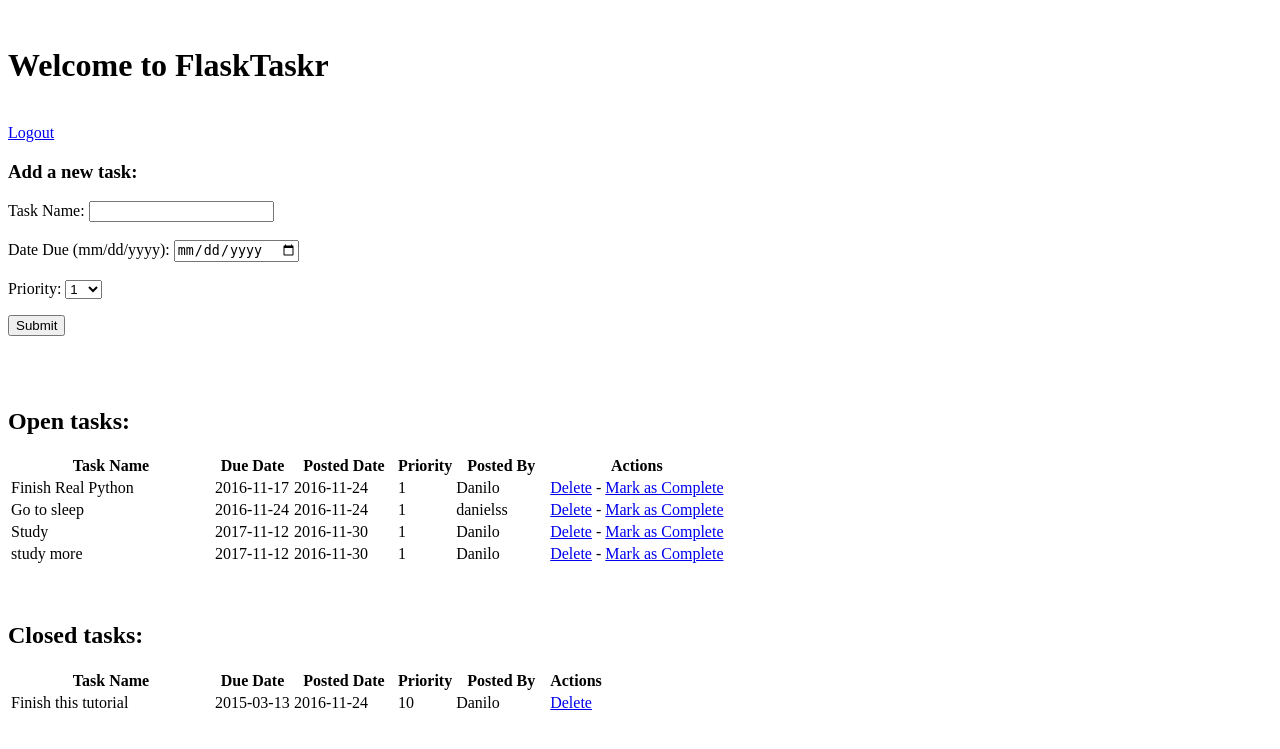
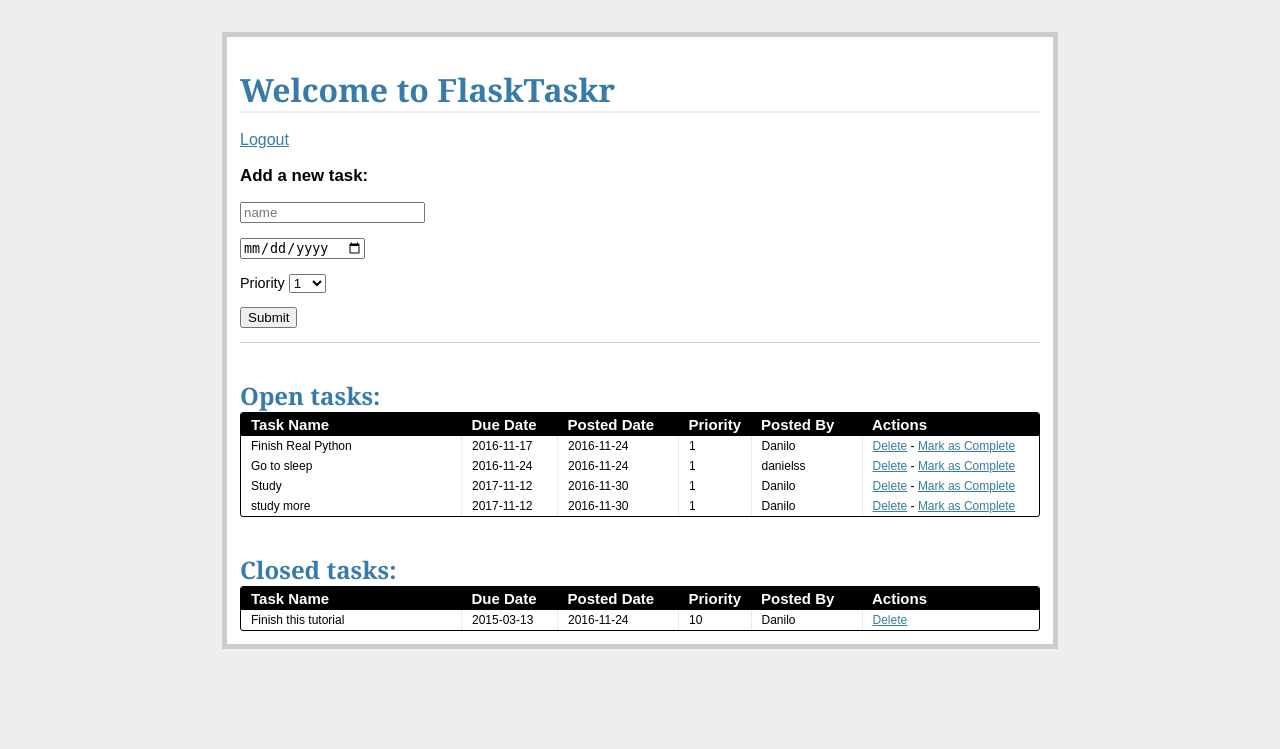
Before and after one commit to Danielss12/flasktaskr, a Flask app: page /tasks/ in a window 1280 px wide. Shown: the top 749 px of the page. Run offline with Flask 2, Linux system fonts and the light colour scheme; a user stored in the database is signed in; data comes from the database, SQL or seed files in the repository; both versions use the stored data as it was after the commit.

Commit message:
error handling

```diff
--- a/project/forms.py
+++ b/project/forms.py
@@ -1,7 +1,7 @@
 from flask_wtf import Form
 from wtforms import StringField, DateField, IntegerField, \
 SelectField, PasswordField
-from wtforms.validators import DataRequired, Length, EqualTo
+from wtforms.validators import DataRequired, Length, EqualTo, Email
 
 class AddTaskForm(Form):
 	task_id = IntegerField()
@@ -16,7 +16,7 @@ class AddTaskForm(Form):
 
 class RegisterForm(Form):
 	name = StringField('Username', validators=[DataRequired(),Length(min=6, max=25)])
-	email = StringField('Email', validators=[DataRequired(),Length(min=6, max=40)])
+	email = StringField('Email', validators=[DataRequired(), Email(), Length(min=6, max=40)])
 	password = PasswordField('Password', validators=[DataRequired(),Length(min=6, max=40)])
 	confirm = PasswordField('Repeat Password',\
 	 validators=[DataRequired(), EqualTo('password', message='Passwords must match')])
--- a/project/static/css/main.css
+++ b/project/static/css/main.css
@@ -1,13 +1,128 @@
-.container {
-	background: #f4f4f4;
-	margin: 2em auto;
-	padding: 0.8em;
-	width: 30em;
-	border: 2px solid #000;
+body {
+  font-family: sans-serif;
+  background: #eee;
 }
 
-.flash, .error {
-	background: #000;
-	color: #fff;
-	padding: 0.5em;
+a, h1, h2 {
+  color: #377BA8;
 }
+
+h1, h2 {
+  font-family: 'Georgia', serif;
+  margin: 0;
+}
+
+h1 {
+  border-bottom: 2px solid #eee;
+}
+
+h2 {
+  font-size: 1.5em;
+}
+
+.page {
+  margin: 2em auto;
+  width: 50em;
+  border: 5px solid #ccc;
+  padding: 0.8em;
+  background: white;
+}
+
+.entries {
+  list-style: none;
+  margin: 0;
+  padding: 0;
+}
+
+.entries li {
+  margin: 0.8em 1.2em;
+}
+
+.entries li h2 {
+  margin-left: -1em;
+}
+
+.add-task {
+  font-size: 0.9em;
+  border-bottom: 1px solid #ccc;
+}
+.add-task dl {
+  font-weight: bold;
+}
+
+.metanav {
+  text-align: right;
+  font-size: 0.8em;
+  padding: 0.3em;
+  margin-bottom: 1em;
+  background: #fafafa;
+}
+
+.flash {
+  background: #CEE5F5;
+  padding: 0.5em;
+}
+
+.error {
+color: red;
+font-size: .8em;
+background-color: #FFFFFF;
+}
+
+.datagrid table {
+  border-collapse: collapse;
+  text-align: left;
+  width: 100%;
+}
+
+.datagrid {
+  background: #fff;
+  overflow: hidden;
+  border: 1px solid #000000;
+  border-radius: 3px;
+}
+
+.datagrid table td, .datagrid table th {
+  padding: 3px 10px;
+}
+
+.datagrid table thead th {
+  background-color:#000000;
+  color:#FFFFFF;
+  font-size: 15px;
+  font-weight: bold;
+}
+.datagrid table thead th:first-child {
+  border: none;
+}
+
+.datagrid table tbody td {
+  color: #000000;
+  border-left: 1px solid #E1EEF4;
+  font-size: 12px;
+  font-weight: normal;
+}
+
+.datagrid table tbody .alt td {
+  background: #E1EEF4;
+  color: #000000;
+}
+
+.datagrid table tbody td:first-child {
+  border-left: none;
+}
+
+.datagrid table tbody tr:last-child td {
+  border-bottom: none;
+}
+
+.button {
+  background-color:#000;
+  display:inline-block;
+  color:#ffffff;
+  font-size:13px;
+  padding:3px 12px;
+  margin: 0;
+  text-decoration:none;
+  position:relative;
+}
--- a/project/templates/tasks.html
+++ b/project/templates/tasks.html
@@ -9,9 +9,35 @@
     <form action="{{ url_for('new_task') }}" method="post">
       {{ form.csrf_token }}
       <p>
-          {{ form.name.label }}: {{ form.name }}<br><br>
-          {{ form.due_date.label }}: {{ form.due_date }}<br><br>
-          {{ form.priority.label }}: {{ form.priority }}
+      {{ form.name(placeholder="name") }}
+      <span class="error">
+        {% if form.name.errors %}
+          {% for error in form.name.errors %}
+            {{ error }}
+          {% endfor %}
+        {% endif %}
+      </span>
+      </p>
+      <p>
+      {{ form.due_date(placeholder="due date") }}
+      <span class="error">
+        {% if form.due_date.errors %}
+          {% for error in form.due_date.errors %}
+            {{ error }}
+          {% endfor %}
+        {% endif %}
+      </span>
+      </p>
+      <p>
+      {{ form.priority.label }}
+      {{ form.priority }}
+      <span class="error">
+        {% if form.priority.errors %}
+          {% for error in form.priority.errors %}
+            {{ error }}
+          {% endfor %}
+        {% endif %}
+      </span>
       </p>
       <p><input type="submit" value="Submit"></p>
     </form>
--- a/project/views.py
+++ b/project/views.py
@@ -3,6 +3,7 @@ from flask import Flask, flash, redirect, render_template, request, session, url
 from forms import AddTaskForm, RegisterForm, LoginForm
 from flask.ext.sqlalchemy import SQLAlchemy
 import datetime
+from sqlalchemy.exc import IntegrityError
 
 #config
 
@@ -21,6 +22,18 @@ def login_required(test):
 			flash('You need to login first.')
 			return redirect(url_for('login'))
 	return wrap
+
+def flash_errors(form):
+    for field, errors in form.errors.items():
+        for error in errors:
+            flash(u"Error in the %s field - %s" % (getattr(form, field).label.text, error), 'error')
+
+def open_tasks():
+    return db.session.query(Task).filter_by(status='1').order_by(Task.due_date.asc())
+
+def closed_tasks():
+    return db.session.query(Task).filter_by(status='0').order_by(Task.due_date.asc())
+
 
 
 #route handlers
@@ -54,35 +67,33 @@ def login():
 @app.route('/tasks/')
 @login_required
 def tasks():
-	open_tasks = db.session.query(Task).filter_by(status='1').order_by(Task.due_date.asc())
-
-	closed_tasks = db.session.query(Task).filter_by(status='0').order_by(Task.due_date.asc())
-
 	return render_template(
 	'tasks.html',
 	form=AddTaskForm(request.form),
-	open_tasks=open_tasks,
-	closed_tasks=closed_tasks
+	open_tasks=open_tasks(),
+	closed_tasks=closed_tasks()
 	)
 
 @app.route('/add/', methods=['GET', 'POST'])
 @login_required
 def new_task():
-	form = AddTaskForm(request.form)
-	if request.method == 'POST':
-		if form.validate_on_submit():
-			new_task = Task(
-			form.name.data,
-			form.due_date.data,
-			form.priority.data,
-			datetime.datetime.utcnow(),
-			'1',
-			session['user_id']
-			)
-			db.session.add(new_task)
-			db.session.commit()
-			flash('New entry was successfully posted. Thanks.')
-	return redirect(url_for('tasks'))
+    error = None
+    form = AddTaskForm(request.form)
+    if request.method == 'POST':
+        if form.validate_on_submit():
+            new_task = Task(
+                form.name.data,
+                form.due_date.data,
+                form.priority.data,
+                datetime.datetime.utcnow(),
+                '1',
+                session['user_id']
+            )
+            db.session.add(new_task)
+            db.session.commit()
+            flash('New entry was successfully posted, Thank you!')
+            return redirect(url_for('tasks'))
+    return render_template('tasks.html', form=form, error=error, open_tasks=open_tasks(),closed_tasks=closed_tasks())
 
 
 @app.route('/complete/<int:task_id>/')
@@ -106,17 +117,21 @@ def delete_entry(task_id):
 
 @app.route('/register/', methods=['GET', 'POST'])
 def register():
-	error = None
-	form = RegisterForm(request.form)
-	if request.method == 'POST':
-		if form.validate_on_submit():
-			new_user = User(
-				form.name.data,
-				form.email.data,
-				form.password.data,
-				)
-			db.session.add(new_user)
-			db.session.commit()
-			flash('Thanks for registering. Please Login.')
-			return redirect(url_for('login'))
-	return render_template('register.html', form=form, error=error)
+    error = None
+    form = RegisterForm(request.form)
+    if request.method == 'POST':
+        if form.validate_on_submit():
+            new_user = User(
+                form.name.data,
+                form.email.data,
+                form.password.data,
+            )
+            try:
+                db.session.add(new_user)
+                db.session.commit()
+                flash('Thanks for registering. Please login.')
+                return redirect(url_for('login'))
+            except IntegrityError:
+                error = 'That username and/or email already exist.'
+                return render_template('register.html', form=form, error=error)
+    return render_template('register.html', form=form, error=error)
```
Also changed, not shown: project/templates/login.html (+22 -10 lines), project/templates/register.html (+44 -16 lines), project/flasktaskr.db, 4 other files.
